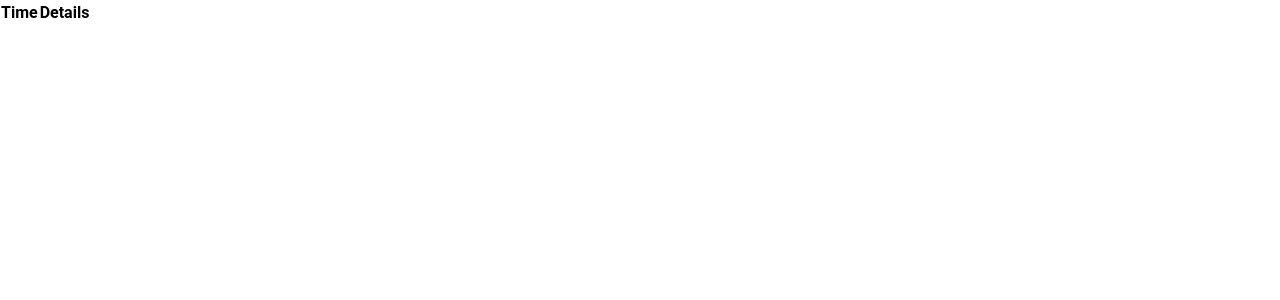
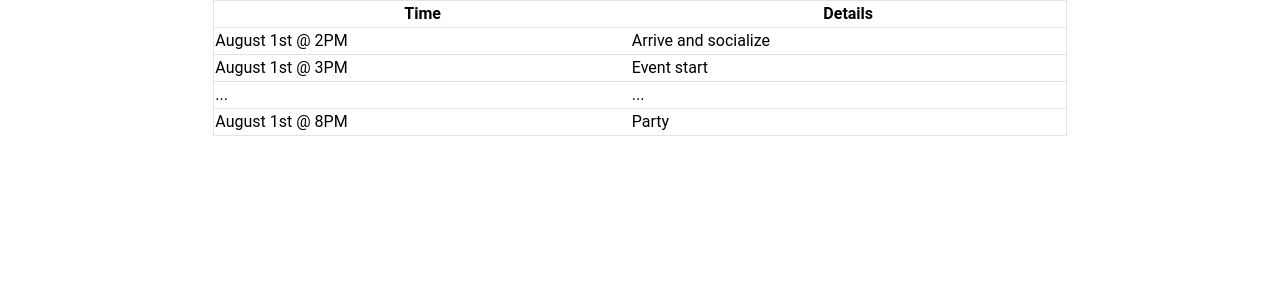
Before and after one commit to CS-5/eventflare, a Next.js app in the folder packages/web/: page /components/sections/Schedule in a window 1280 px wide. Shown: the top 300 px of the page. Built offline with nearby package versions, Linux system fonts and the light colour scheme; no server answers.

Commit message:
Fix schedule generating

```diff
--- a/packages/web/pages/components/sections/Schedule.tsx
+++ b/packages/web/pages/components/sections/Schedule.tsx
@@ -8,19 +8,22 @@ This section is a table of times/dates and details, set in constants.ts
 */
 
 const ScheduleSection: FunctionComponent = () => {
-  //TODO Make this table work
   return (
-    <table>
-      <tr>
-        <th>Time</th>
-        <th>Details</th>
-      </tr>
-      {SCHEDULE.forEach(({ time, description }) => {
-        <tr>
-          <td>{time}</td>
-          <td>{description}</td>
-        </tr>;
-      })}
+    <table className="w-2/3 mx-auto border border-collapse">
+      <thead>
+        <tr className="border">
+          <th>Time</th>
+          <th>Details</th>
+        </tr>
+      </thead>
+      <tbody>
+        {SCHEDULE.map((row) => (
+          <tr className="border">
+            <td>{row.time}</td>
+            <td>{row.description}</td>
+          </tr>
+        ))}
+      </tbody>
     </table>
   );
 };
```
